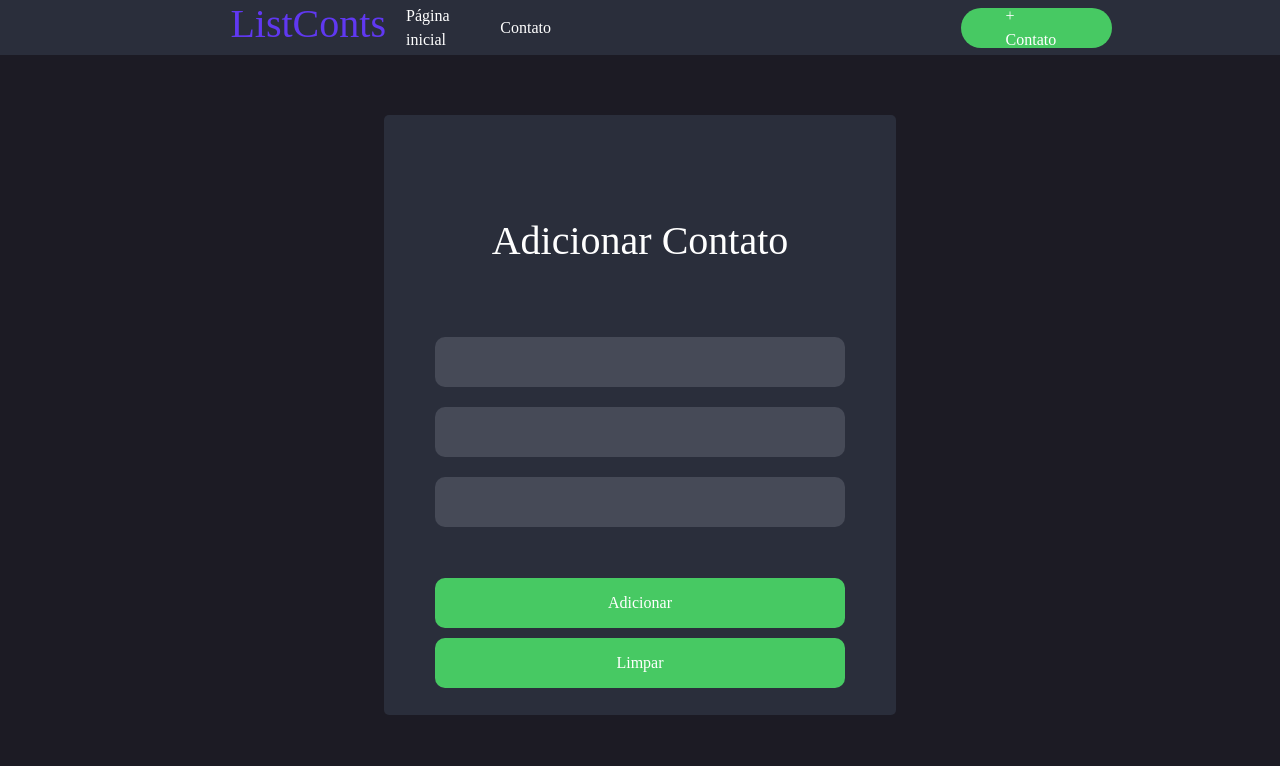
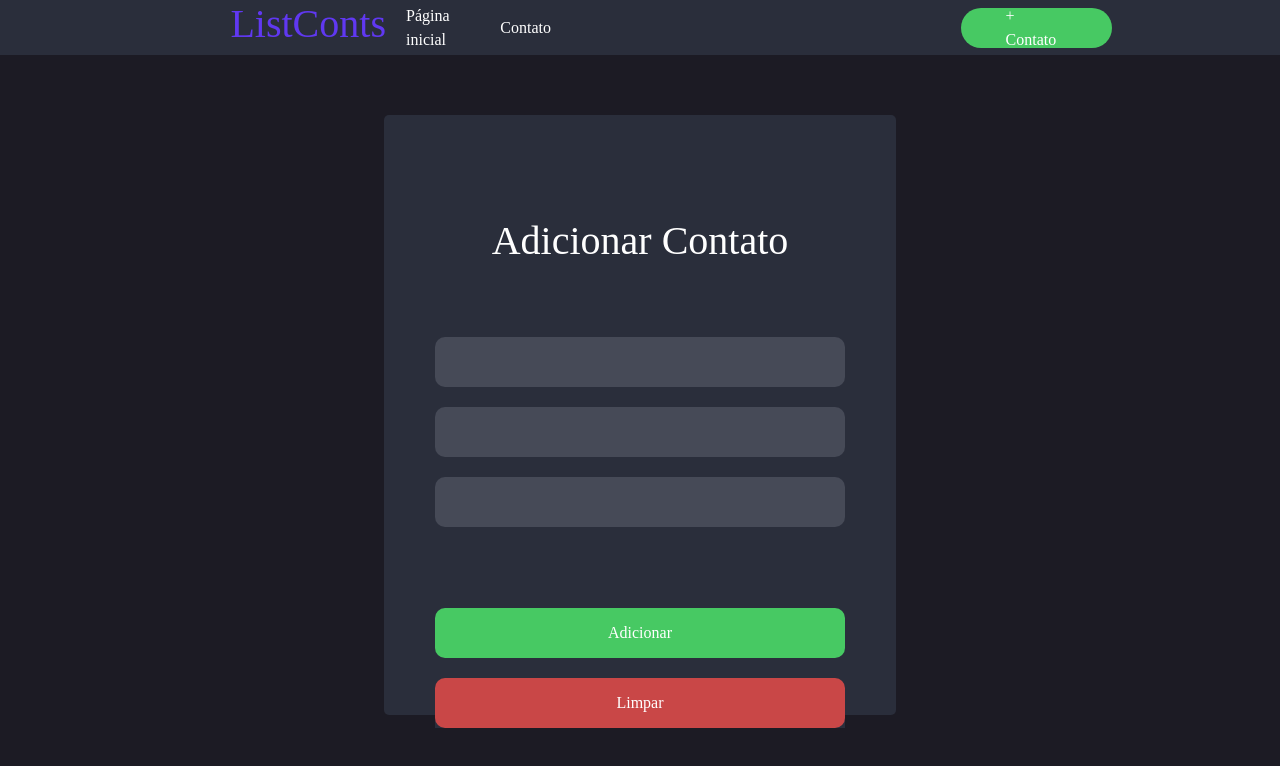
Before and after one commit to ViniHGV/ListConts_FrontEnd, a React (Vite) app: page /adicionar in a window 1280 px wide. Shown: the top 766 px of the page. Built offline with nearby package versions, Linux system fonts and the light colour scheme.

Commit message:
posicionando os botões

```diff
--- a/src/Pages/Adicionar/index.css
+++ b/src/Pages/Adicionar/index.css
@@ -39,14 +39,23 @@ div.containerInputs form{
     justify-content: center;
 }
 .buttonsForm{
-    margin-top: 10%;
+    margin-top: 20%;
     display: flex;
     flex-direction: column;
 }
-.btnForm{
-    margin-top: 10px;
+.btnFormSub{
     border: none;
     background-color: #47C963;
     height: 50px;
     border-radius: 10px;
+    transition: backgroud-color 2s;
 }
+
+
+.btnFormCls{
+    margin-top: 20px;
+    border: none;
+    background-color: #c94747;
+    height: 50px;
+    border-radius: 10px;
+}
--- a/src/Pages/Adicionar/index.jsx
+++ b/src/Pages/Adicionar/index.jsx
@@ -14,8 +14,8 @@ export function Adicionar() {
                         <input type="text" className="inputAdd" />
                         <input type="text" className="inputAdd" />
                         <div className="buttonsForm">
-                        <button type="submit" className="btnForm">Adicionar</button>
-                        <button type="submit" className="btnForm">Limpar</button>
+                        <button type="submit" className="btnFormSub">Adicionar</button>
+                        <button type="submit" className="btnFormCls">Limpar</button>
                         </div>
                     </form>
                 </div>
```
